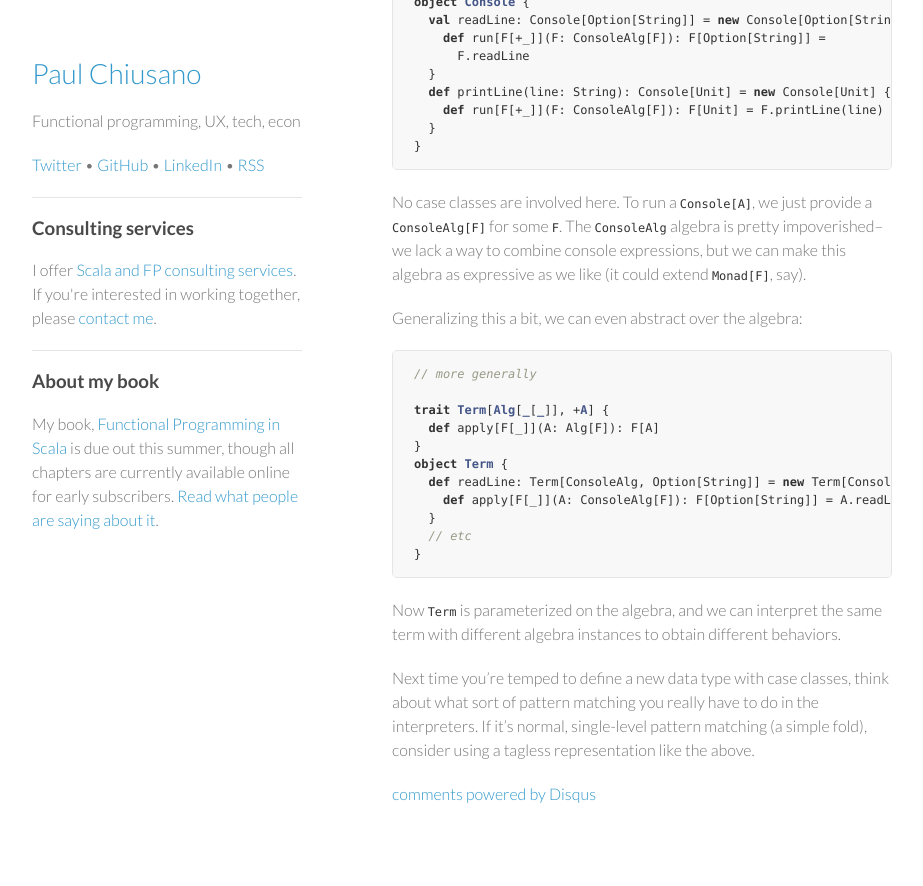
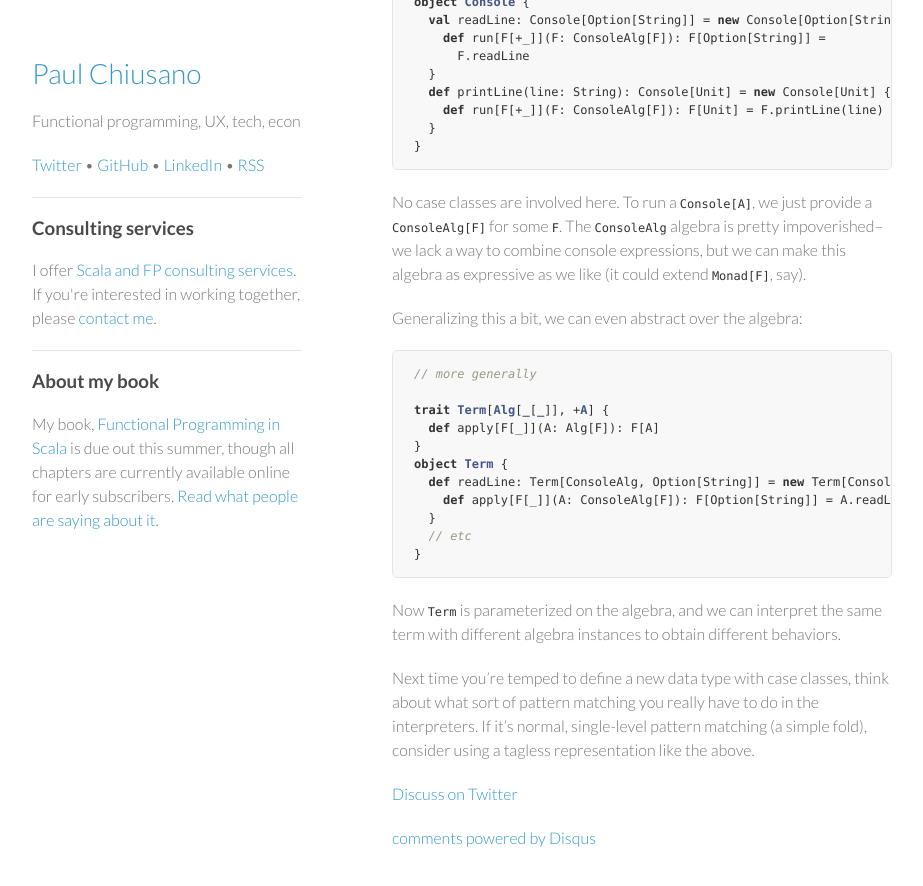
Before and after one commit to pchiusano/pchiusano.github.io, a Jekyll site: the page built from _posts/2014-05-20-scala-gadts.markdown, in a window 1280 px wide and 900 px high, scrolled down 1265 px. Shown: the top 886 px of the window, without its empty margins (178-1101 px from the left). Built offline with Jekyll 4.4.1, drawn with Linux system fonts in a browser that asks for light colours; comment, search, counter and statistics services are not loaded; before the commit the page ends 2121 px from its top, so only the background shows below that.

Commit message:
Update 2014-05-20-scala-gadts.markdown

```diff
--- a/_posts/2014-05-20-scala-gadts.markdown
+++ b/_posts/2014-05-20-scala-gadts.markdown
@@ -68,3 +68,5 @@ object Term {
 Now `Term` is parameterized on the algebra, and we can interpret the same term with different algebra instances to obtain different behaviors.
 
 Next time you're temped to define a new data type with case classes, think about what sort of pattern matching you really have to do in the interpreters. If it's normal, single-level pattern matching (a simple fold), consider using a tagless representation like the above.
+
+[Discuss on Twitter](https://twitter.com/pchiusano/status/468850172462497792)
```
